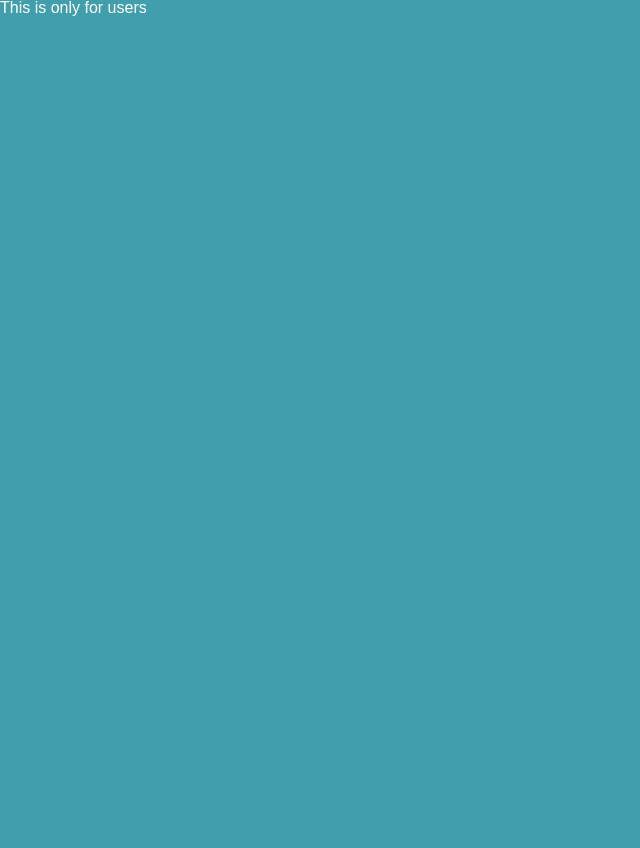
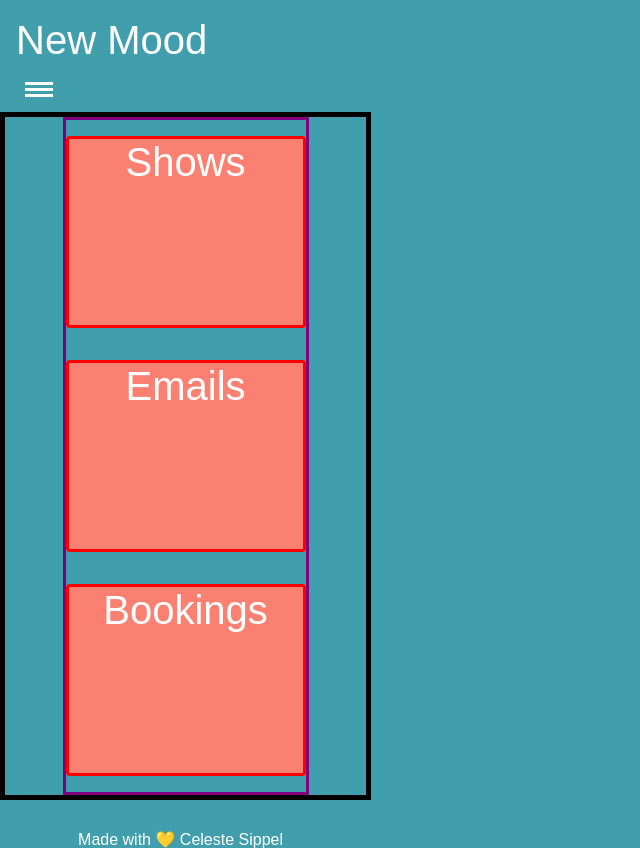
Before and after one commit to CelesteSippel/nm-admin, a React (Create React App) app: page /secret/1 in a window 1280 px wide. Shown: the whole page, without its empty margins (0-640 px from the left). Before the commit the page ends 800 px from the top, so only its background shows below. Built offline with nearby package versions, Linux system fonts and the light colour scheme; sample sign-in values are in the browser's storage.

Commit message:
got login and sign up working

```diff
--- a/src/App.jsx
+++ b/src/App.jsx
@@ -9,20 +9,20 @@ import {
 
 import HomePage from './pages/HomePage'
 import NotFound from './pages/NotFound'
-import Login from './pages/Login'
 import SignUp from './pages/SignUp'
 import Secret from './pages/Secret'
 import Unauthorized from './pages/Unauthorized'
 import Shows from './pages/Shows'
 import EmailList from './pages/EmailList'
 import Bookings from './pages/Bookings'
+import Landing from './pages/Landing'
 
 const App = () => {
   return (
     <Router>
       <Switch>
-        <Route exact path="/" component={HomePage}></Route>
-        <Route exact path="/login" component={Login}></Route>
+        <Route exact path="/" component={Landing}></Route>
+        <Route exact path="/homepage" component={HomePage}></Route>
         <Route exact path="/signup" component={SignUp}></Route>
         <Route exact path="/secret/:username" component={Secret}></Route>
         <Route exact path="/unauthorized" component={Unauthorized}></Route>
--- a/src/Components/Header.jsx
+++ b/src/Components/Header.jsx
@@ -6,7 +6,7 @@ const Header = () => {
     <div>
       <nav className="navigation">
         <header>
-          <Link to="/" className="name">
+          <Link to="/secret/:username" className="name">
             New Mood
           </Link>
         </header>
--- a/src/pages/Login.jsx
+++ b/src/Components/Login.jsx
@@ -1,7 +1,7 @@
 import React, { useState, useEffect } from 'react'
 import { Redirect } from 'react-router-dom'
 import axios from 'axios'
-
+import { Link } from 'react-router-dom'
 const Login = () => {
   const [successfullyCreated, setSuccessfullyCreated] = useState(false)
   const [usernameFromApi, setUsernameFromApi] = useState('')
@@ -69,6 +69,9 @@ const Login = () => {
               <button className="button">Log in</button>
             </section>
           </form>
+          <Link to="/signup">
+            <button className="">Sign Up</button>
+          </Link>
         </div>
       )}
     </>
--- /dev/null
+++ b/src/pages/Landing.jsx
@@ -0,0 +1,8 @@
+import React from 'react'
+import Login from '../Components/Login'
+
+const Landing = () => {
+  return <Login />
+}
+
+export default Landing
--- a/src/pages/Secret.jsx
+++ b/src/pages/Secret.jsx
@@ -1,5 +1,8 @@
 import React, { useEffect, useState } from 'react'
 import { Redirect } from 'react-router-dom'
+import { Link } from 'react-router-dom'
+import SideNav from '../Components/SideNav'
+import Header from '../Components/Header'
 
 const Secret = () => {
   const [isAuthenticated, setIsAuthenticated] = useState(true)
@@ -13,7 +16,26 @@ const Secret = () => {
   return (
     <>
       {isAuthenticated ? (
-        <div>This is only for users</div>
+        <div>
+          <Header />
+          <SideNav />
+          <div>
+            <div className="homeContainer">
+              <section className="home-buttons">
+                <Link to="/Shows">
+                  <button className="admin-button">Shows</button>
+                </Link>
+                <Link to="/EmailList">
+                  <button className="admin-button">Emails</button>
+                </Link>
+                <Link to="/Bookings">
+                  <button className="admin-button">Bookings</button>
+                </Link>
+              </section>
+            </div>
+            <footer>Made with 💛 Celeste Sippel</footer>
+          </div>
+        </div>
       ) : (
         <Redirect to="/unauth" />
       )}
--- a/src/pages/SignUp.jsx
+++ b/src/pages/SignUp.jsx
@@ -1,6 +1,6 @@
 import React, { useState, useEffect } from 'react'
 import axios from 'axios'
-
+import { Link } from 'react-router-dom'
 const SignUp = () => {
   const [user, setUser] = useState({
     username: '',
@@ -64,6 +64,9 @@ const SignUp = () => {
         />
         <button className="button">Create account</button>
       </form>
+      <Link to="/">
+        <button className="">Login</button>
+      </Link>
     </div>
   )
 }
```
